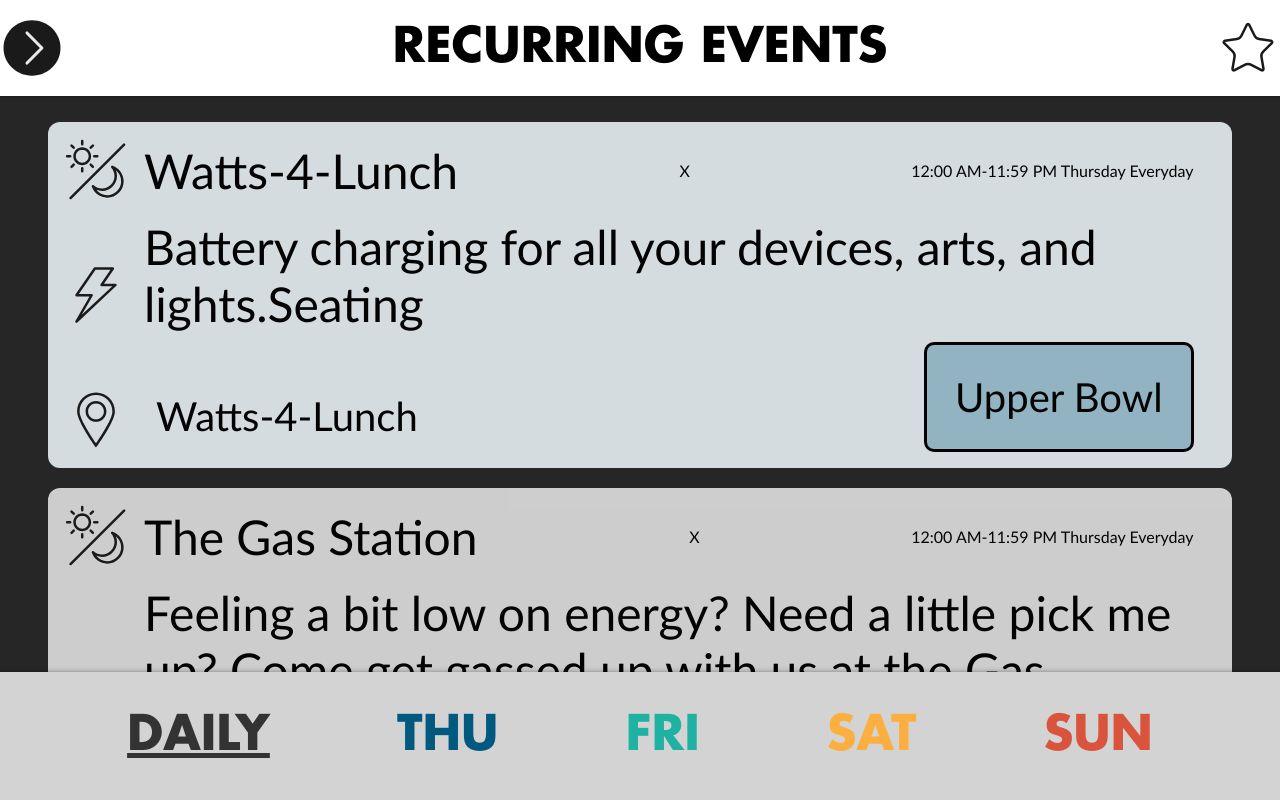
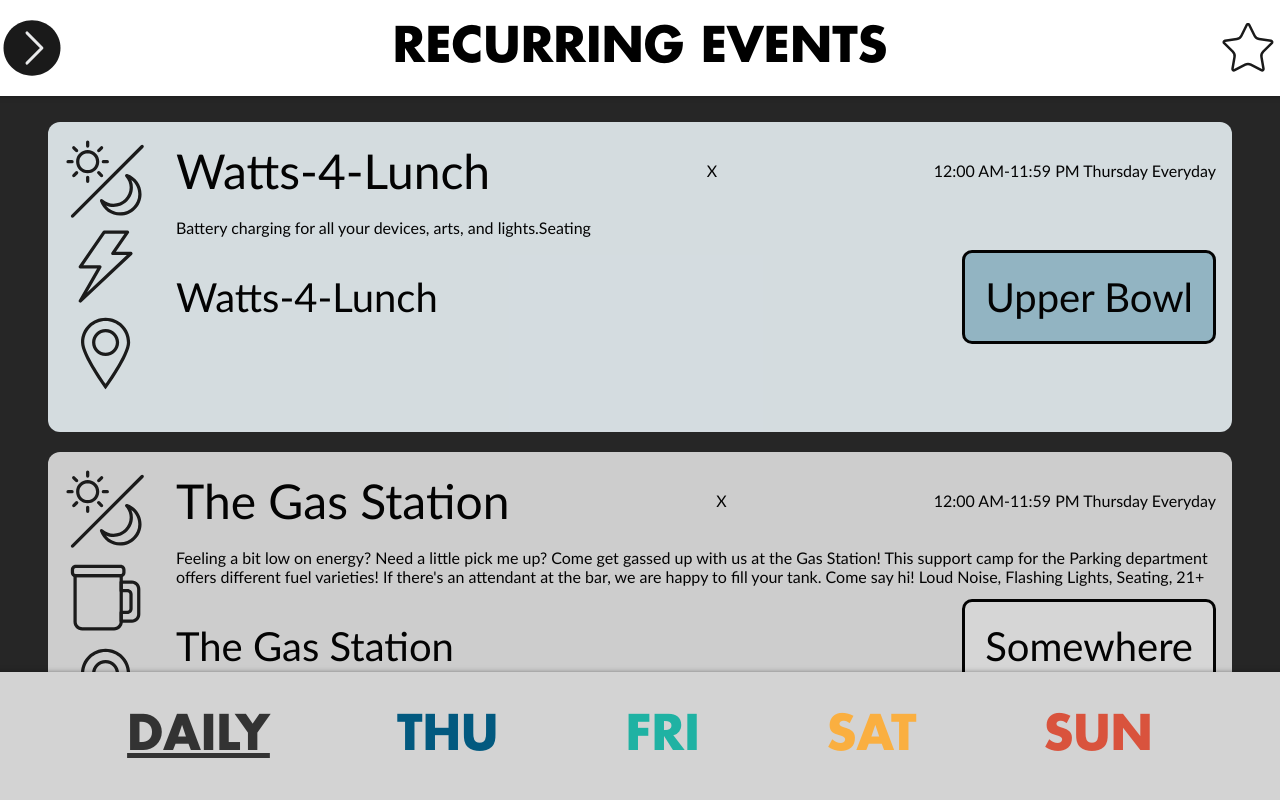
Before and after one commit to WWW-Wizards/SOAK-WWW, a React (Vite) app: page / in a window 1280 px wide. Shown: the top 800 px of the page. Built offline with nearby package versions, Linux system fonts and the light colour scheme.

Commit message:
Category accuracy and formatting

```diff
--- a/src/components/details/CatIcon.jsx
+++ b/src/components/details/CatIcon.jsx
@@ -5,18 +5,14 @@ import CatEntertainment from "./icons/CatEntertainment";
 import CatFoodBev from "./icons/CatFoodBev";
 import CatMisc from "./icons/CatMisc";
 
-function CatIcon({ event }) {
+function CatIcon({ category }) {
   return (
     <div>
-      {event.eventType === "Experience/Interactive Art" ? <CatArt /> : ""}
-      {event.eventType === "Class/Workshop" ? <CatClass /> : ""}
-      {event.eventType === "Performance/Entertainment" ? (
-        <CatEntertainment />
-      ) : (
-        ""
-      )}
-      {event.eventType === "Food/Beverage" ? <CatFoodBev /> : ""}
-      {event.eventType === "Other" ? <CatMisc /> : ""}
+      {category === "Experience/Interactive Art" ? <CatArt /> : ""}
+      {category === "Class/Workshop" ? <CatClass /> : ""}
+      {category === "Performance/Entertainment" ? <CatEntertainment /> : ""}
+      {category === "Food/Beverage" ? <CatFoodBev /> : ""}
+      {category === "Other" ? <CatMisc /> : ""}
     </div>
   );
 }
--- a/src/components/details/EventIcons.jsx
+++ b/src/components/details/EventIcons.jsx
@@ -6,8 +6,8 @@ import Location from "./icons/Location";
 function EventIcons({ event }) {
   return (
     <section className="event-details-icons">
-      <SolarIcon />
-      <CatIcon event={event} />
+      <SolarIcon time={event.when} />
+      <CatIcon category={event.eventType} />
       <Location />
     </section>
   );
--- a/src/components/details/EventTile.scss
+++ b/src/components/details/EventTile.scss
@@ -1,6 +1,6 @@
 .event-tile {
   display: grid;
-  grid-template-columns: 5em auto;
+  grid-template-columns: 7em auto;
   grid-template-rows: 100%;
 
   border-radius: 12px;
@@ -23,6 +23,9 @@
     display: flex;
     flex-direction: column;
     justify-content: space-between;
+
+    font-size: 1.3em;
+    padding-bottom: 1em;
   }
 
   &-title {
@@ -31,7 +34,7 @@
     align-items: center;
 
     font-weight: 500;
-    font-size: 1em;
+    font-size: 18;
 
     height: 4em;
     margin-bottom: 1em;
@@ -44,7 +47,7 @@
   &-footer {
     display: flex;
     justify-content: space-between;
-    align-items: flex-end;
+    align-items: center;
 
     font-size: 2.5em;
     font-weight: 400;
@@ -55,17 +58,17 @@
   &-footer-area {
     border: black 3px solid;
     border-radius: 10px;
-    padding: 0.7em;
+    padding: 0.5em;
     background-color: var(--area-color);
   }
 
   &-footer-where {
-    padding: 0.3em;
+    max-width: 50%;
   }
 
   &-description {
     font-weight: 200;
-    font-size: 3em;
+    font-size: 16;
   }
 
   &-favorites-svg {
```
